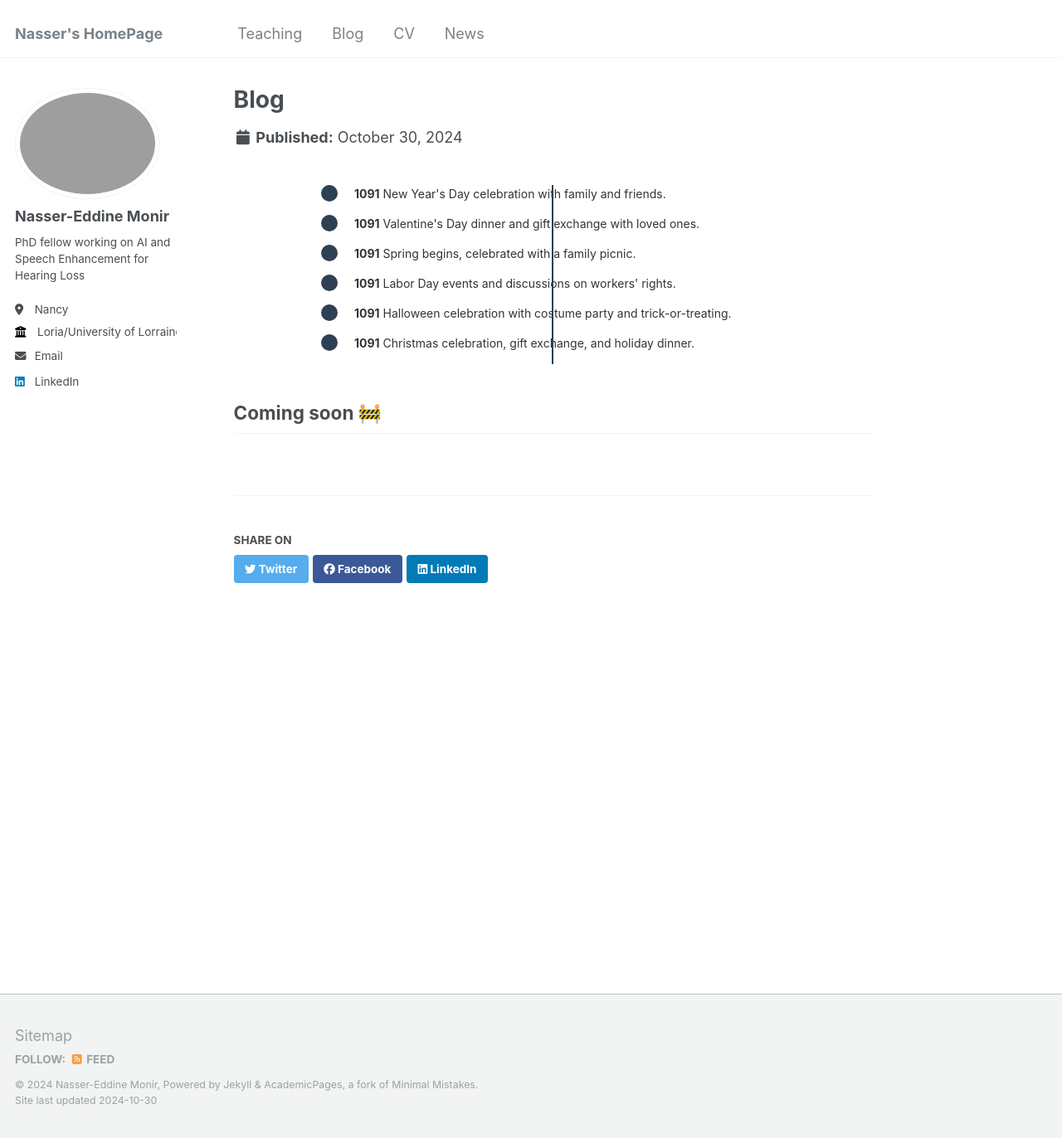
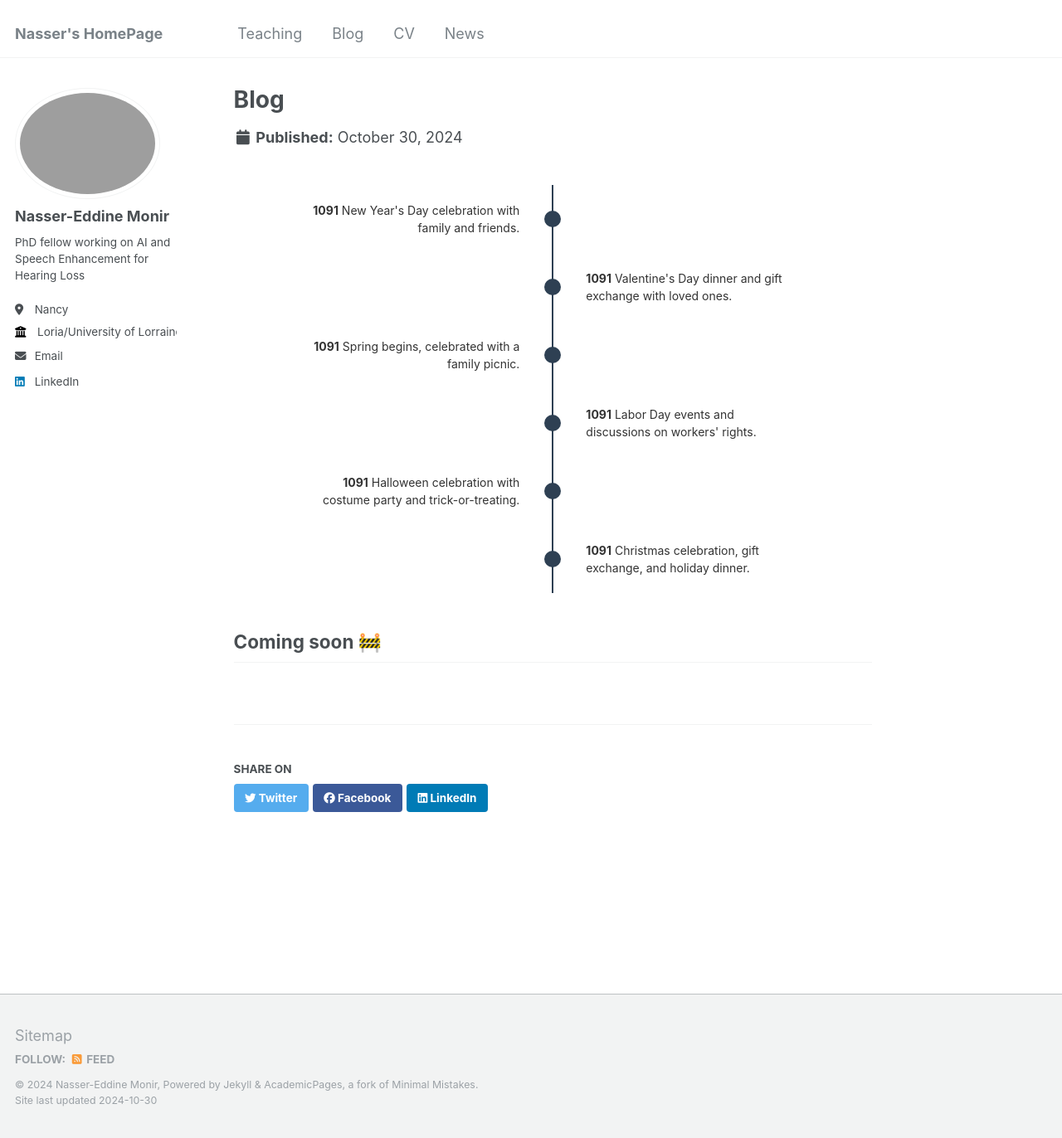
Before and after one commit to Nasseredd/nasseredd.github.io, a Jekyll site: the page built from _blog/index.md, in a window 1280 px wide and 1372 px high. Shown: the whole window at 83% size. Built offline with Jekyll 4.4.1, drawn with Linux system fonts in a browser that asks for light colours.

Commit message:
testing timeline

```diff
--- a/_blog/index.md
+++ b/_blog/index.md
@@ -8,7 +8,7 @@
   .timeline-container {
     display: flex;
     flex-direction: column;
-    align-items: center; /* Centers items along the line */
+    align-items: center;
     position: relative;
     margin: 20px 0;
   }
@@ -24,23 +24,34 @@
   .timeline-item {
     display: flex;
     align-items: center;
-    margin-bottom: 15px;
+    justify-content: space-between;
     width: 100%;
-    justify-content: center; /* Centers the circles on the line */
+    max-width: 600px;
+    position: relative;
+    margin: 20px 0;
   }
   .date-circle {
     background-color: #2E4053; /* Circle color */
     border-radius: 50%;
     width: 20px; /* Circle size */
     height: 20px;
-    position: relative;
+    position: absolute;
+    left: 50%;
+    transform: translateX(-50%);
     z-index: 1; /* Ensures circles appear above the line */
   }
   .event-text {
     font-size: 14px; /* Text size */
     color: #333;
-    width: 70%; /* Adjusts text width for readability */
-    padding-left: 20px; /* Adds space between circle and text */
+    width: 45%; /* Adjusts text width */
+  }
+  .event-left {
+    text-align: right;
+    padding-right: 10px;
+  }
+  .event-right {
+    text-align: left;
+    padding-left: 10px;
   }
 </style>
 
@@ -50,38 +61,44 @@
 
   <!-- Timeline item 1 -->
   <div class="timeline-item">
+    <div class="event-text event-left"><strong>1091</strong> New Year's Day celebration with family and friends.</div>
     <div class="date-circle"></div>
-    <div class="event-text"><strong>1091</strong> New Year's Day celebration with family and friends.</div>
+    <div class="event-text event-right"></div>
   </div>
 
   <!-- Timeline item 2 -->
   <div class="timeline-item">
+    <div class="event-text event-left"></div>
     <div class="date-circle"></div>
-    <div class="event-text"><strong>1091</strong> Valentine's Day dinner and gift exchange with loved ones.</div>
+    <div class="event-text event-right"><strong>1091</strong> Valentine's Day dinner and gift exchange with loved ones.</div>
   </div>
 
   <!-- Timeline item 3 -->
   <div class="timeline-item">
+    <div class="event-text event-left"><strong>1091</strong> Spring begins, celebrated with a family picnic.</div>
     <div class="date-circle"></div>
-    <div class="event-text"><strong>1091</strong> Spring begins, celebrated with a family picnic.</div>
+    <div class="event-text event-right"></div>
   </div>
 
   <!-- Timeline item 4 -->
   <div class="timeline-item">
+    <div class="event-text event-left"></div>
     <div class="date-circle"></div>
-    <div class="event-text"><strong>1091</strong> Labor Day events and discussions on workers' rights.</div>
+    <div class="event-text event-right"><strong>1091</strong> Labor Day events and discussions on workers' rights.</div>
   </div>
 
   <!-- Timeline item 5 -->
   <div class="timeline-item">
+    <div class="event-text event-left"><strong>1091</strong> Halloween celebration with costume party and trick-or-treating.</div>
     <div class="date-circle"></div>
-    <div class="event-text"><strong>1091</strong> Halloween celebration with costume party and trick-or-treating.</div>
+    <div class="event-text event-right"></div>
   </div>
 
   <!-- Timeline item 6 -->
   <div class="timeline-item">
+    <div class="event-text event-left"></div>
     <div class="date-circle"></div>
-    <div class="event-text"><strong>1091</strong> Christmas celebration, gift exchange, and holiday dinner.</div>
+    <div class="event-text event-right"><strong>1091</strong> Christmas celebration, gift exchange, and holiday dinner.</div>
   </div>
 </div>
 
```
